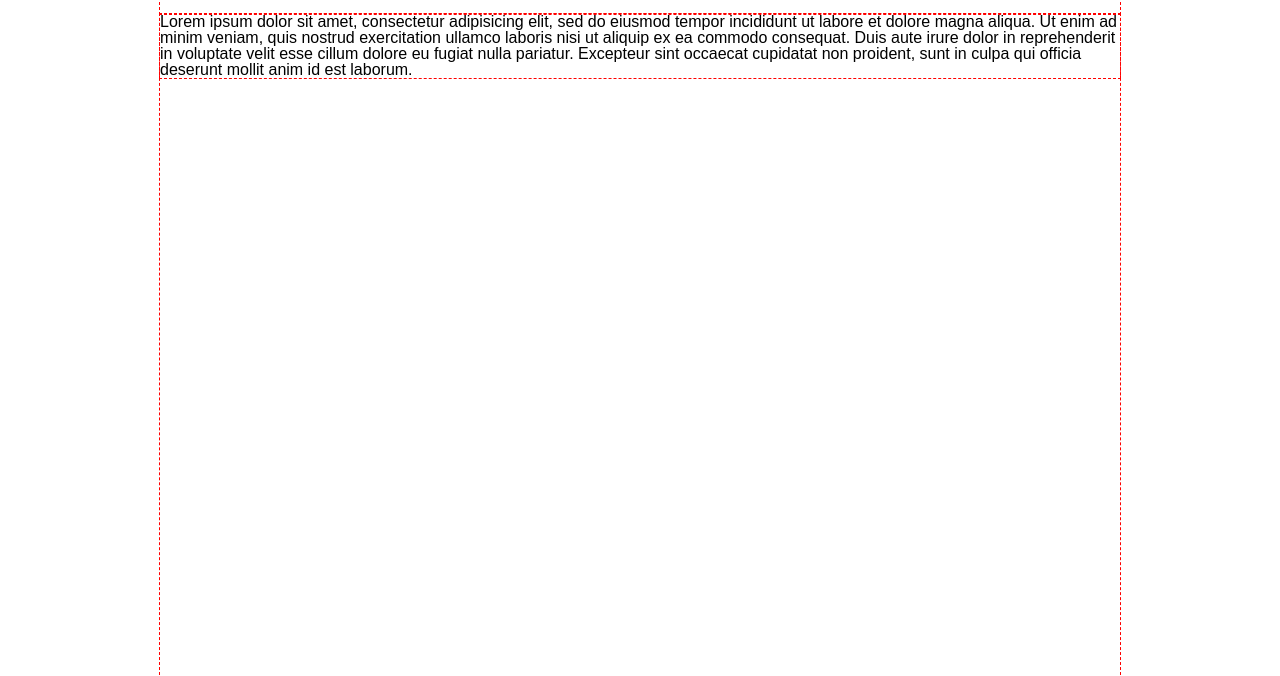
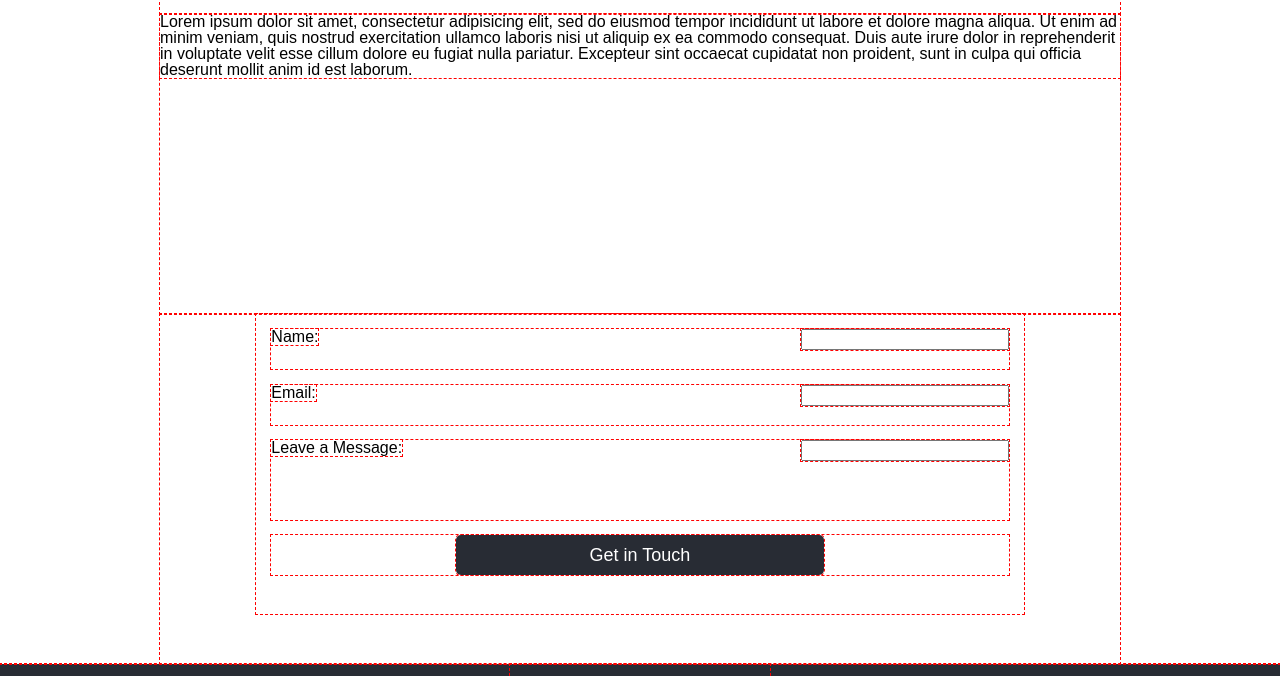
Before and after one commit to dylanh4/personal_site, a plain HTML site: page index.html in a window 1280 px wide. Shown: the part 526-1202 px from the top of the page. Drawn offline with nearby package versions, Linux system fonts and the light colour scheme; grey boxes are pictures that could not be loaded.

Commit message:
moderate fixes to jquery slider position and animation + addition of contact form

```diff
--- a/index.html
+++ b/index.html
@@ -27,6 +27,25 @@
           Lorem ipsum dolor sit amet, consectetur adipisicing elit, sed do eiusmod tempor incididunt ut labore et dolore magna aliqua. Ut enim ad minim veniam, quis nostrud exercitation ullamco laboris nisi ut aliquip ex ea commodo consequat. Duis aute irure dolor in reprehenderit in voluptate velit esse cillum dolore eu fugiat nulla pariatur. Excepteur sint occaecat cupidatat non proident, sunt in culpa qui officia deserunt mollit anim id est laborum.
         </p>
       </section>
+      <section id="contact_me">
+        <form id="contact_form">
+          <div>
+            <label for="formNameField">Name:</label>
+            <input type="text" id="formNameField" name="user_name" />
+          </div>
+          <div>
+            <label for="formEmailField">Email:</label>
+            <input type="text" id="formEmailField" name="user_email" />
+          </div>
+          <div>
+            <label for="formMessageField">Leave a Message:</label>
+            <input type="text" id="formMessageField" name="user_message" />
+          </div>
+          <div class="button">
+            <button type="submit">Get in Touch</button>
+          </div>
+        </form>
+      </section>
     </main>
     <footer>
       <ul>
--- a/style.css
+++ b/style.css
@@ -63,11 +63,10 @@ header, footer {
   color: #fff;
 }
 
-#banner, #sub_banner {
+#banner, #sub_banner, #contact_me {
   max-width: 960px;
   width: 100%;
   margin: 0 auto;
-
 }
 
 #banner {
@@ -85,7 +84,51 @@ header, footer {
 }
 
 #sub_banner {
-  height: 670px;
+  height: 300px;
+}
+
+#contact_me {
+  height: 350px;
+  position: relative;
+}
+
+#contact_form {
+  position: absolute;
+  box-sizing: border-box;
+  margin: 0 5%;
+  width: 80%;
+  left: 5%;
+  height: 300px;
+}
+
+#contact_form div {
+  margin: 2%;
+  height: 40px;
+  width: 96%;
+}
+
+#contact_form div:nth-child(3) {
+  height: 80px;
+}
+
+input {
+  width: 200px;
+  float: right;
+}
+
+label {
+  display: inline-block;
+}
+
+button {
+  width: 50%;
+  margin: 0 25%;
+  height: 100%;
+  border-radius: 5px;
+  border: none;
+  background-color: #282c34;
+  color: #fff;
+  font-size: 18px;
 }
 
 .active {
@@ -113,7 +156,6 @@ footer ul {
 
 footer ul li {
   display: inline-block;
-  /* padding: 5%; */
   max-width: 50px;
   width: 100%;
   max-height: 50px;
@@ -158,13 +200,12 @@ footer img {
     max-height: 100%;
     background-color: #282c34;
     position: absolute;
-    left: 0px;
     top: -200px;
     transition: 1s;
   }
 
   #header_bar ul.visible {
-    max-width: 100%;
+    width: 100%;
     max-height: 100%;
     background-color: #282c34;
     top: 48px;
```
